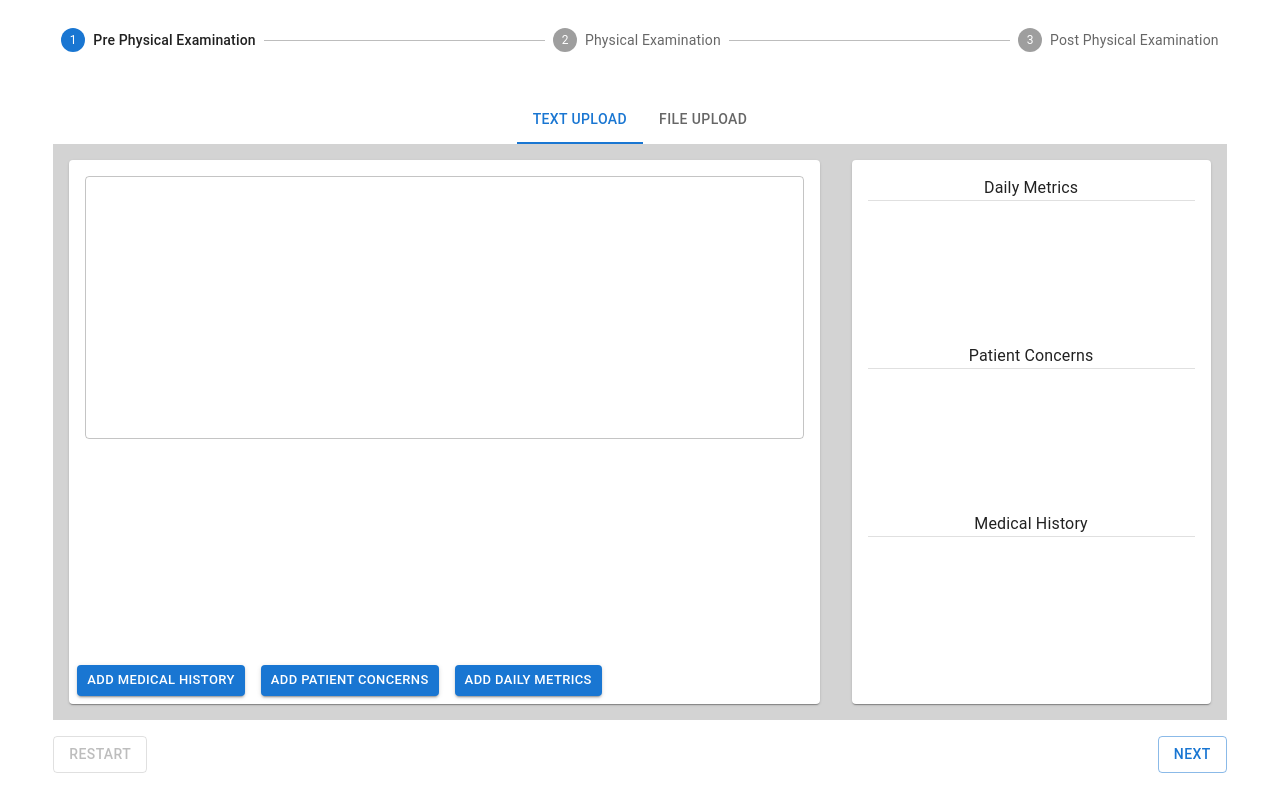
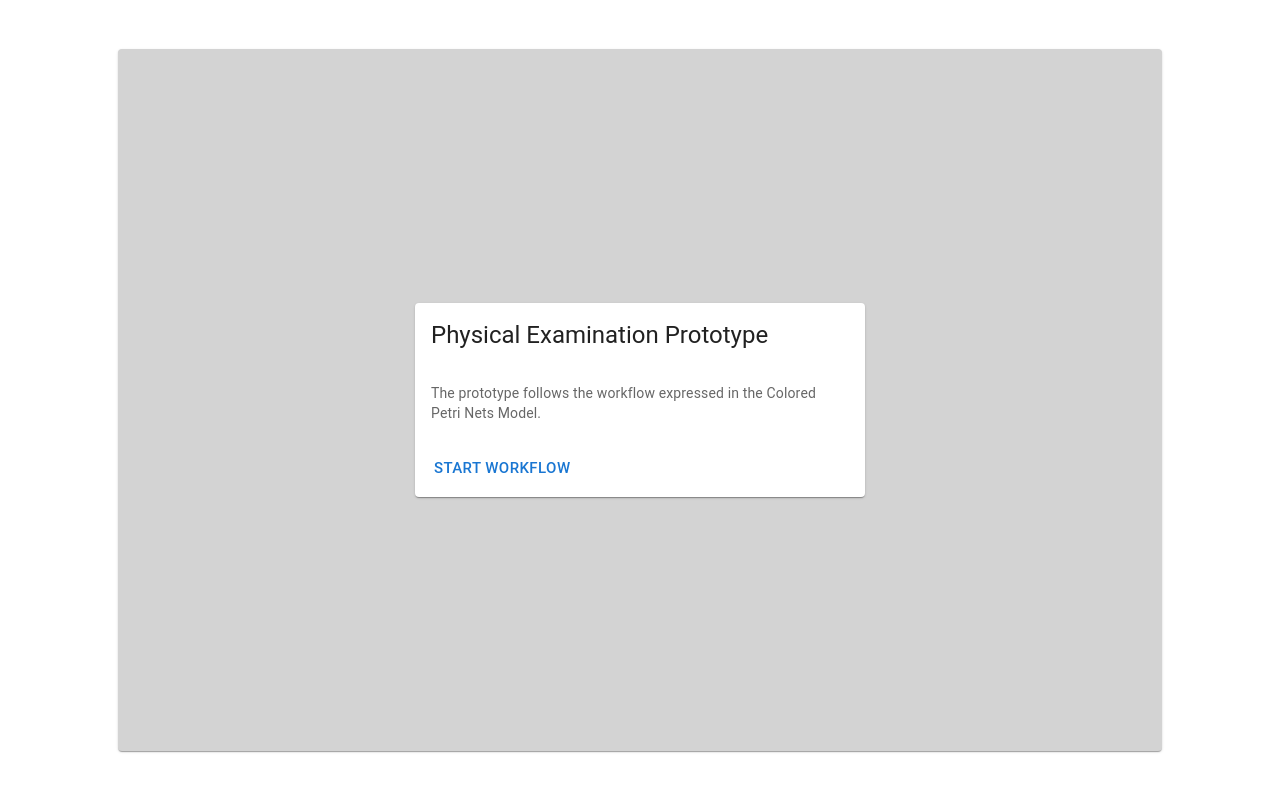
Before and after one commit to diboy2/vpe-frontend, a Next.js app: page / in a window 1280 px wide. Built offline with nearby package versions, Linux system fonts and the light colour scheme.

Commit message:
Save stuff

```diff
--- a/components/physical-exam/index.jsx
+++ b/components/physical-exam/index.jsx
@@ -95,9 +95,6 @@ const PhysicalExamination = () =>  {
     setPhysicianNotes(physicianNotes);
   };
 
-  const handleBack = () => {
-    setActiveStep((prevActiveStep) => prevActiveStep - 1);
-  };
 
   const handleReset = () => {
     setActiveStep(0);
@@ -105,7 +102,7 @@ const PhysicalExamination = () =>  {
 
 
   return (
-    <Grid container display="flex" >
+    <Grid container display="flex" height="100%" width="100%">
       <Stepper activeStep={activeStep} orientation="vertical" sx={{ width: "100%"}}>
         {steps.map((step, index) => (
           <Step key={step.label} width="100%">
--- a/components/post-physical-exam/index.jsx
+++ b/components/post-physical-exam/index.jsx
@@ -27,7 +27,7 @@ const PostPhysicalExamination = () => {
     },[]);
 
     return (
-        <Grid container display="flex" height="100%" justifyContent="center" alignItems="center" >
+        <Grid container display="flex" height="100%" justifyContent="center" alignItems="center" width="100%">
             {
                 isLoading ?
                 <CircularProgress /> :
--- a/components/pre-physical-exam/FileUpload.jsx
+++ b/components/pre-physical-exam/FileUpload.jsx
@@ -1,6 +1,7 @@
 import React from "react";
 import Card from '@mui/material/Card';
 import CardContent from "@mui/material/CardContent";
+import Divider from '@mui/material/Divider';
 import ImgMediaCard from "./ImageMedia";
 import Grid from "@mui/material/Grid";
 import Icon from "@mui/material/Icon";
@@ -57,6 +58,7 @@ const FileUpload = () => {
                         <Typography align="center">
                             Images
                         </Typography>
+                        <Divider />
                         <List>
                             {
                                 images.length == 0
--- a/components/pre-physical-exam/PreTextList.jsx
+++ b/components/pre-physical-exam/PreTextList.jsx
@@ -1,10 +1,12 @@
 import React from "react";
+import AccordionSummary from '@mui/material/AccordionSummary';
+import AccordionDetails from '@mui/material/AccordionDetails';
+import ExpandMoreIcon from '@mui/icons-material/ExpandMore';
 import Divider from '@mui/material/Divider';
 import Grid from "@mui/material/Grid";
 import List from "@mui/material/List";
 import ListItem from "@mui/material/ListItem";
 import ListItemText from "@mui/material/ListItemText";
-import Icon from "@mui/material/Icon";
 import Typography from '@mui/material/Typography';
 
 const PreTextList = ({
--- a/components/pre-physical-exam/TextUpload.jsx
+++ b/components/pre-physical-exam/TextUpload.jsx
@@ -8,6 +8,7 @@ import CardActions from "@mui/material/CardActions";
 import TextField from '@mui/material/TextField';
 import PreTextList from './PreTextList.jsx';
 import { useVPEContext } from "../../context/VPEContext";
+import Accordion from '@mui/material/Accordion';
 
 const TextUpload = () => {
     const {
@@ -57,8 +58,8 @@ const TextUpload = () => {
     };
 
     return (
-        <Grid container display="flex" flexGrow="1" backgroundColor="lightgray">
-            <Grid item xs={8} padding="16px" display="flex">
+        <Grid container display="flex" flexGrow="1" backgroundColor="lightgray" justifyContent="center">
+            {/* <Grid item xs={8} padding="16px" display="flex">
                 <Card height="100%"  sx={{ flex: 1, display: "flex", flexDirection: "column", width:"100%"}}>
                     <CardContent sx={{ flex: 1, display: "flex" }}>
 
@@ -80,14 +81,24 @@ const TextUpload = () => {
                         </Stack>
                     </CardActions>
                 </Card>
-            </Grid>
-            <Grid item xs={4} padding="16px"  display="flex" height="100%" >
+            </Grid> */}
+            <Grid item md={8} xs={12} padding="16px"  display="flex" height="100%" >
                 <Card height="100%" sx={{ flex: 1}}>
                     <CardContent sx={{ height: "100%"}}>
                         <Grid container  sx={{ flex: 1, display:"flex", height: "100%"}}>
+
                             <PreTextList
                                 header="Daily Metrics"
                                 preTextContent={dailyMetrics}
+                            />
+                            <TextField
+                                fullWidth
+                                value={text}
+                                onChange={(event) => {
+                                    setText(event.target.value)
+                                }}
+                                size="small"
+
                             />
                             <PreTextList
                                 header="Patient Concerns"
--- a/components/pre-physical-exam/index.jsx
+++ b/components/pre-physical-exam/index.jsx
@@ -19,7 +19,6 @@ const PrePhysicalExamination = () => {
                 <Tab label="File Upload" value="one"/>
             </Tabs>
             { value == "zero" && <TextUpload />}
-
             { value == "one" && <FileUpload />}
         </Box>
 
--- a/components/start/index.jsx
+++ b/components/start/index.jsx
@@ -16,7 +16,7 @@ const Start = () => {
             }
         });
         if(response.ok) {
-            router.push("./") // TODO:
+            router.push("./workflow")
         }
         console.error("Unable to navigate away from start");
     };
--- a/pages/_app.js
+++ b/pages/_app.js
@@ -1,9 +1,25 @@
 import '../styles/globals.css'
+import Head from 'next/head';
+import { Grid } from '@mui/material';
+import styles from '../styles/Home.module.css';
 import { VPEContextProvider } from "../context/VPEContext";
 function MyApp({ Component, pageProps }) {
   return (
     <VPEContextProvider>
-      <Component {...pageProps} />
+      <Grid container className={styles.container} justifyContent="center">
+        <Grid item xs={11}>
+          <Head>
+            <title>Physical Examination Flow</title>
+            <meta name="description" content="Generated by create next app" />
+            <link rel="icon" href="/favicon.ico" />
+          </Head>
+
+          <main className={styles.main}>
+            <Component {...pageProps} />
+          </main>
+        </Grid>
+      </Grid>
+
     </VPEContextProvider>
   );
 }
--- a/pages/index.js
+++ b/pages/index.js
@@ -1,82 +1,11 @@
 import * as React from 'react';
-import Head from 'next/head';
-import styles from '../styles/Home.module.css';
-import Box from '@mui/material/Box';
-import Stepper from '@mui/material/Stepper';
-import Step from '@mui/material/Step';
-import StepLabel from '@mui/material/StepLabel';
-import Button from '@mui/material/Button';
-import PrePhysicalExamination from "../components/pre-physical-exam/index";
-import PhysicalExamination from "../components/physical-exam/index";
-import PostPhysicalExamination from "../components/post-physical-exam/index";
-import { Grid } from '@mui/material';
+import Grid from '@mui/material/Grid';
+import Start from '../components/start/index';
 
-const steps = ['Pre Physical Examination', 'Physical Examination', 'Post Physical Examination'];
-
-export default function Home() {
-  const [activeStep, setActiveStep] = React.useState(0);
-  const handleNext = () => {
-    setActiveStep((prevActiveStep) => prevActiveStep + 1);
-  };
-
-  const handleBack = () => {
-    setActiveStep((prevActiveStep) => prevActiveStep - 1);
-  };
-
-  return (
-    <Grid container className={styles.container} justifyContent="center">
-      <Grid item xs={11}>
-        <Head>
-          <title>Physical Examination Flow</title>
-          <meta name="description" content="Generated by create next app" />
-          <link rel="icon" href="/favicon.ico" />
-        </Head>
-
-        <main className={styles.main}>
-          <Stepper activeStep={activeStep} sx={{ width: '100%', height:"10vh" }}>
-            {steps.map((label, index) => {
-              const stepProps = {};
-              const labelProps = {};
-              return (
-                <Step key={label} {...stepProps}>
-                  <StepLabel {...labelProps}>{label}</StepLabel>
-                </Step>
-              );
-            })}
-          </Stepper>
-          <Box  sx={{
-            display: 'flex',
-            flexDirection: 'row',
-            pt: 2,
-            overflow: "auto",
-            height: "80vh",
-            alignItems: "center",
-            justifyContent: "center"
-          }} >
-            { activeStep === 0 && <PrePhysicalExamination/>}
-            { activeStep === 1 && <PhysicalExamination />}
-            { activeStep === 2 && <PostPhysicalExamination />}
-          </Box>
-          <Box sx={{ height:"10vh" }}>
-            <Box sx={{ display: 'flex', flexDirection: 'row', pt: 2 }}>
-                <Button
-                    color="inherit"
-                    disabled={activeStep === 0}
-                    onClick={handleBack}
-                    sx={{ mr: 1 }}
-                    variant="outlined"
-                >
-                    Restart
-                </Button>
-                <Box sx={{ flex: '1 1 auto' }} />
-
-                <Button onClick={handleNext} variant="outlined">
-                    {activeStep === steps.length - 1 ? 'Finish' : 'Next'}
-                </Button>
-              </Box>
-          </Box>
-        </main>
-      </Grid>
-    </Grid>
-  );
+export default function() {
+    return (
+        <Grid item xs={11} sx={{ height: "100vh", padding: "16px", width: "100%" }}>
+            <Start/>
+        </Grid>
+    )
 }
--- a/styles/Home.module.css
+++ b/styles/Home.module.css
@@ -5,4 +5,7 @@
 .main {
   display: flex;
   flex-direction: column;
+  height: 100vh;
+  align-items: center;
+  justify-content: center;
 }
```
Also changed, not shown: pages/start_test.js (deleted, +0 -14 lines), pages/workflow.js (added, +72 -0 lines).
